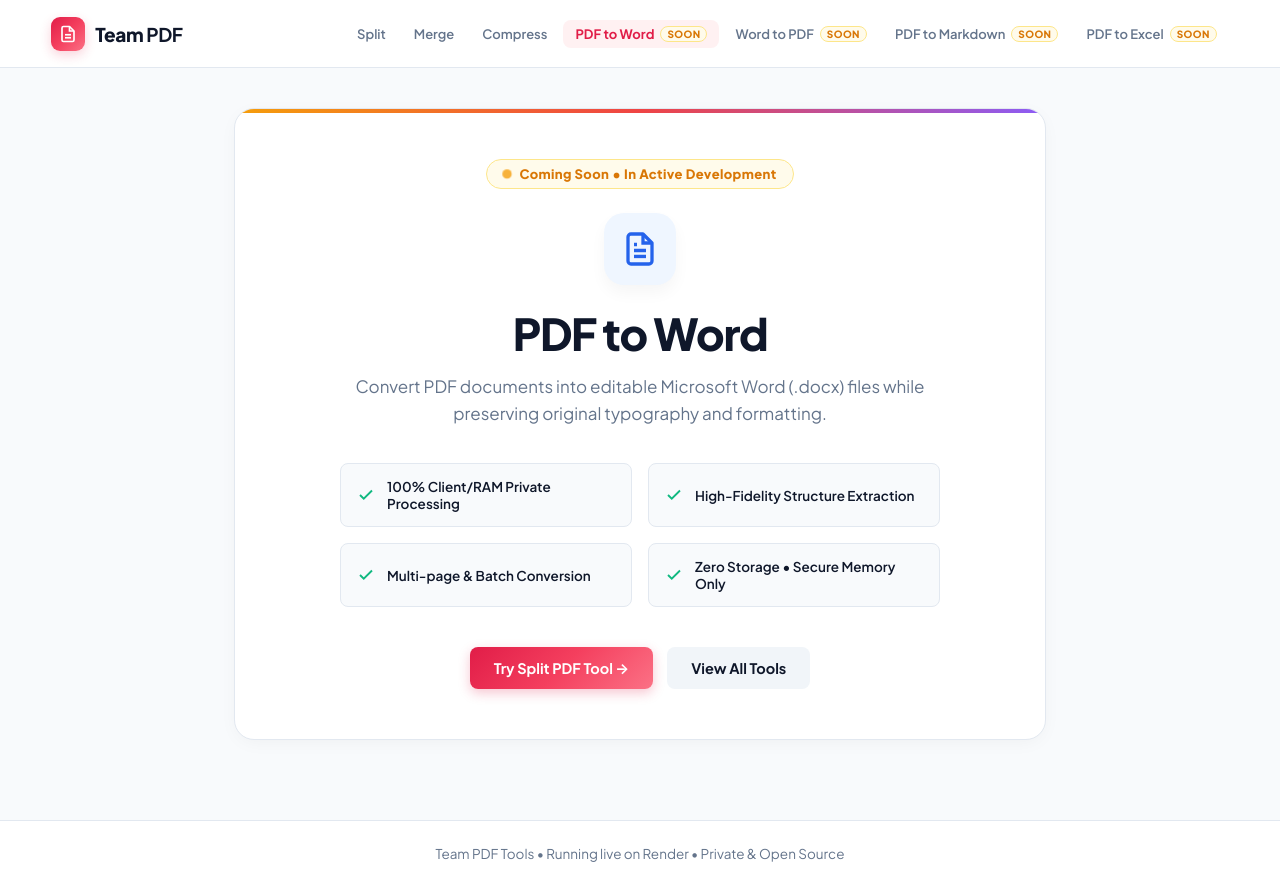
After one commit to deepakpawar1010-tech/team-pdf-tools, a Flask app: page /pdf-to-word in a window 1280 px wide. The commit adds this page. Run offline with Flask 3, Linux system fonts and the light colour scheme; some libraries are stand-ins or nearby versions.

Commit message:
Add Coming Soon tabs and preview pages for PDF to Word, Word to PDF, PDF to Markdown, and PDF to Excel

```diff
--- a/app.py
+++ b/app.py
@@ -33,11 +33,41 @@ def home():
     return render_template("home.html")
 
 
+COMING_SOON = {
+    "pdf-to-word": {
+        "title": "PDF to Word",
+        "description": "Convert PDF documents into editable Microsoft Word (.docx) files while preserving original typography and formatting.",
+        "badge": "DOCX Conversion",
+        "icon": "word"
+    },
+    "word-to-pdf": {
+        "title": "Word to PDF",
+        "description": "Convert Microsoft Word documents directly into high-fidelity, standardized PDF documents.",
+        "badge": "DOCX to PDF",
+        "icon": "word-to-pdf"
+    },
+    "pdf-to-markdown": {
+        "title": "PDF to Markdown",
+        "description": "Extract structured text, headers, lists, and tables into clean, LLM-ready Markdown (.md) documents.",
+        "badge": "Markdown / AI Ready",
+        "icon": "markdown"
+    },
+    "pdf-to-excel": {
+        "title": "PDF to Excel",
+        "description": "Automatically detect tabular data and financial statements in PDFs and export them directly to Excel (.xlsx) spreadsheets.",
+        "badge": "Spreadsheet OCR",
+        "icon": "excel"
+    }
+}
+
+
 @app.get("/<tool>")
 def tool_page(tool: str):
-    if tool not in {"merge", "split", "compress"}:
-        return "Page not found", 404
-    return render_template("tool.html", tool=tool)
+    if tool in {"merge", "split", "compress"}:
+        return render_template("tool.html", tool=tool)
+    if tool in COMING_SOON:
+        return render_template("coming_soon.html", tool=tool, info=COMING_SOON[tool])
+    return "Page not found", 404
 
 
 @app.post("/api/info")
--- /dev/null
+++ b/templates/coming_soon.html
@@ -0,0 +1,358 @@
+<!doctype html>
+<html lang="en">
+<head>
+  <meta charset="utf-8">
+  <meta name="viewport" content="width=device-width, initial-scale=1">
+  <title>{{ info.title }} — Coming Soon · Team PDF Studio</title>
+  <link rel="preconnect" href="https://fonts.googleapis.com">
+  <link rel="preconnect" href="https://fonts.gstatic.com" crossorigin>
+  <link href="https://fonts.googleapis.com/css2?family=Plus+Jakarta+Sans:wght@400;500;600;700;800&display=swap" rel="stylesheet">
+  <style>
+    :root {
+      --bg: #f8fafc;
+      --card-bg: #ffffff;
+      --border: #e2e8f0;
+      --text: #0f172a;
+      --text-muted: #64748b;
+      --primary: #e11d48;
+      --gradient: linear-gradient(135deg, #e11d48 0%, #f43f5e 50%, #fb7185 100%);
+      --amber: #d97706;
+      --amber-bg: #fffbeb;
+      --amber-border: #fef3c7;
+      --radius-lg: 20px;
+      --radius-md: 12px;
+      --radius-sm: 8px;
+    }
+
+    * { box-sizing: border-box; margin: 0; padding: 0; }
+    body {
+      font-family: 'Plus Jakarta Sans', system-ui, -apple-system, sans-serif;
+      background-color: var(--bg);
+      color: var(--text);
+      min-height: 100vh;
+      display: flex;
+      flex-direction: column;
+      -webkit-font-smoothing: antialiased;
+    }
+
+    header {
+      position: sticky;
+      top: 0;
+      z-index: 50;
+      height: 68px;
+      background: rgba(255, 255, 255, 0.9);
+      backdrop-filter: blur(16px);
+      border-bottom: 1px solid var(--border);
+      display: flex;
+      align-items: center;
+      justify-content: space-between;
+      padding: 0 max(20px, 4vw);
+    }
+
+    .brand {
+      display: flex;
+      align-items: center;
+      gap: 10px;
+      font-weight: 800;
+      font-size: 19px;
+      color: var(--text);
+      text-decoration: none;
+      letter-spacing: -0.02em;
+    }
+
+    .brand-icon {
+      width: 34px;
+      height: 34px;
+      background: var(--gradient);
+      border-radius: 9px;
+      display: grid;
+      place-items: center;
+      color: white;
+      box-shadow: 0 4px 12px rgba(225, 29, 72, 0.2);
+    }
+    .brand-icon svg { width: 18px; height: 18px; stroke-width: 2.2; }
+
+    nav { display: flex; gap: 4px; align-items: center; flex-wrap: wrap; }
+    nav a {
+      color: var(--text-muted);
+      text-decoration: none;
+      font-weight: 600;
+      font-size: 13px;
+      padding: 6px 12px;
+      border-radius: var(--radius-sm);
+      display: inline-flex;
+      align-items: center;
+      gap: 6px;
+      transition: all 0.15s ease;
+    }
+    nav a:hover { color: var(--text); background: #f1f5f9; }
+    nav a.active {
+      color: var(--primary);
+      background: #fff1f2;
+      font-weight: 700;
+    }
+
+    .soon-badge {
+      font-size: 10px;
+      font-weight: 800;
+      text-transform: uppercase;
+      letter-spacing: 0.04em;
+      background: var(--amber-bg);
+      color: var(--amber);
+      border: 1px solid #fde68a;
+      padding: 1px 6px;
+      border-radius: 9999px;
+    }
+
+    main {
+      flex: 1;
+      max-width: 860px;
+      width: 100%;
+      margin: 40px auto 80px;
+      padding: 0 24px;
+      display: flex;
+      flex-direction: column;
+      align-items: center;
+      text-align: center;
+    }
+
+    .coming-card {
+      background: var(--card-bg);
+      border: 1px solid var(--border);
+      border-radius: var(--radius-lg);
+      padding: 50px 36px;
+      width: 100%;
+      box-shadow: 0 4px 20px -4px rgba(15, 23, 42, 0.05);
+      position: relative;
+      overflow: hidden;
+    }
+
+    .coming-card::before {
+      content: '';
+      position: absolute;
+      top: 0;
+      left: 0;
+      right: 0;
+      height: 4px;
+      background: linear-gradient(90deg, #f59e0b, #ef4444, #8b5cf6);
+    }
+
+    .hero-badge {
+      display: inline-flex;
+      align-items: center;
+      gap: 8px;
+      background: var(--amber-bg);
+      color: var(--amber);
+      border: 1px solid #fde68a;
+      padding: 6px 16px;
+      border-radius: 9999px;
+      font-size: 13px;
+      font-weight: 800;
+      letter-spacing: 0.03em;
+      margin-bottom: 24px;
+    }
+
+    .hero-badge span {
+      width: 8px;
+      height: 8px;
+      background: #f59e0b;
+      border-radius: 50%;
+      animation: pulse 1.8s infinite;
+    }
+
+    @keyframes pulse {
+      0%, 100% { transform: scale(1); opacity: 1; }
+      50% { transform: scale(1.4); opacity: 0.5; }
+    }
+
+    .tool-icon-wrapper {
+      width: 72px;
+      height: 72px;
+      border-radius: 20px;
+      margin: 0 auto 20px;
+      display: grid;
+      place-items: center;
+      box-shadow: 0 8px 16px rgba(0, 0, 0, 0.04);
+    }
+
+    .icon-word { background: #eff6ff; color: #2563eb; }
+    .icon-excel { background: #f0fdf4; color: #16a34a; }
+    .icon-markdown { background: #faf5ff; color: #9333ea; }
+    .icon-word-to-pdf { background: #fef2f2; color: #dc2626; }
+
+    .tool-icon-wrapper svg { width: 36px; height: 36px; stroke-width: 2.2; }
+
+    h1 {
+      font-size: clamp(30px, 4.5vw, 44px);
+      font-weight: 800;
+      letter-spacing: -0.03em;
+      margin-bottom: 12px;
+      color: var(--text);
+    }
+
+    p.lead {
+      font-size: 17px;
+      color: var(--text-muted);
+      line-height: 1.6;
+      max-width: 580px;
+      margin: 0 auto 36px;
+    }
+
+    .features-list {
+      display: grid;
+      grid-template-columns: repeat(2, 1fr);
+      gap: 16px;
+      max-width: 600px;
+      margin: 0 auto 40px;
+      text-align: left;
+    }
+
+    .feature-point {
+      background: #f8fafc;
+      border: 1px solid var(--border);
+      border-radius: var(--radius-sm);
+      padding: 14px 16px;
+      display: flex;
+      align-items: center;
+      gap: 12px;
+      font-size: 13.5px;
+      font-weight: 600;
+      color: var(--text);
+    }
+
+    .feature-point svg {
+      width: 18px;
+      height: 18px;
+      color: #10b981;
+      flex-shrink: 0;
+    }
+
+    .action-group {
+      display: flex;
+      gap: 14px;
+      justify-content: center;
+      flex-wrap: wrap;
+    }
+
+    .btn-primary {
+      background: var(--gradient);
+      color: white;
+      text-decoration: none;
+      font-weight: 700;
+      font-size: 14.5px;
+      padding: 12px 24px;
+      border-radius: var(--radius-sm);
+      display: inline-flex;
+      align-items: center;
+      gap: 8px;
+      box-shadow: 0 4px 12px rgba(225, 29, 72, 0.25);
+      transition: all 0.2s ease;
+    }
+    .btn-primary:hover {
+      transform: translateY(-1px);
+      box-shadow: 0 6px 16px rgba(225, 29, 72, 0.35);
+    }
+
+    .btn-secondary {
+      background: #f1f5f9;
+      color: var(--text);
+      text-decoration: none;
+      font-weight: 700;
+      font-size: 14.5px;
+      padding: 12px 24px;
+      border-radius: var(--radius-sm);
+      transition: background 0.15s ease;
+    }
+    .btn-secondary:hover { background: #e2e8f0; }
+
+    footer {
+      border-top: 1px solid var(--border);
+      padding: 24px;
+      text-align: center;
+      color: var(--text-muted);
+      font-size: 13.5px;
+      background: white;
+    }
+
+    @media (max-width: 650px) {
+      .features-list { grid-template-columns: 1fr; }
+      .coming-card { padding: 36px 20px; }
+      header { height: auto; padding: 12px 16px; }
+      nav { margin-top: 8px; width: 100%; justify-content: flex-start; overflow-x: auto; padding-bottom: 4px; }
+    }
+  </style>
+</head>
+<body>
+  <header>
+    <a class="brand" href="/">
+      <div class="brand-icon">
+        <svg viewBox="0 0 24 24" fill="none" stroke="currentColor"><path stroke-linecap="round" stroke-linejoin="round" d="M14 2H6a2 2 0 0 0-2 2v16a2 2 0 0 0 2 2h12a2 2 0 0 0 2-2V8z"/><polyline points="14 2 14 8 20 8"/><line x1="16" y1="13" x2="8" y2="13"/><line x1="16" y1="17" x2="8" y2="17"/></svg>
+      </div>
+      <span>Team <b>PDF</b></span>
+    </a>
+    <nav>
+      <a href="/split">Split</a>
+      <a href="/merge">Merge</a>
+      <a href="/compress">Compress</a>
+      <a class="{% if tool=='pdf-to-word' %}active{% endif %}" href="/pdf-to-word">PDF to Word <span class="soon-badge">Soon</span></a>
+      <a class="{% if tool=='word-to-pdf' %}active{% endif %}" href="/word-to-pdf">Word to PDF <span class="soon-badge">Soon</span></a>
+      <a class="{% if tool=='pdf-to-markdown' %}active{% endif %}" href="/pdf-to-markdown">PDF to Markdown <span class="soon-badge">Soon</span></a>
+      <a class="{% if tool=='pdf-to-excel' %}active{% endif %}" href="/pdf-to-excel">PDF to Excel <span class="soon-badge">Soon</span></a>
+    </nav>
+  </header>
+
+  <main>
+    <div class="coming-card">
+      <div class="hero-badge">
+        <span></span>
+        Coming Soon &bull; In Active Development
+      </div>
+
+      <div class="tool-icon-wrapper {% if tool=='pdf-to-word' %}icon-word{% elif tool=='word-to-pdf' %}icon-word-to-pdf{% elif tool=='pdf-to-excel' %}icon-excel{% else %}icon-markdown{% endif %}">
+        {% if tool=='pdf-to-word' or tool=='word-to-pdf' %}
+        <svg viewBox="0 0 24 24" fill="none" stroke="currentColor"><path stroke-linecap="round" stroke-linejoin="round" d="M14 2H6a2 2 0 0 0-2 2v16a2 2 0 0 0 2 2h12a2 2 0 0 0 2-2V8z"/><polyline points="14 2 14 8 20 8"/><line x1="16" y1="13" x2="8" y2="13"/><line x1="16" y1="17" x2="8" y2="17"/><line x1="10" y1="9" x2="8" y2="9"/></svg>
+        {% elif tool=='pdf-to-excel' %}
+        <svg viewBox="0 0 24 24" fill="none" stroke="currentColor"><rect x="3" y="3" width="18" height="18" rx="2"/><path stroke-linecap="round" stroke-linejoin="round" d="M3 9h18M3 15h18M9 3v18M15 3v18"/></svg>
+        {% else %}
+        <svg viewBox="0 0 24 24" fill="none" stroke="currentColor"><rect x="3" y="5" width="18" height="14" rx="2"/><path stroke-linecap="round" stroke-linejoin="round" d="M7 15V9l3 3 3-3v6m4-6v6m0 0l-2-2m2 2l2-2"/></svg>
+        {% endif %}
+      </div>
+
+      <h1>{{ info.title }}</h1>
+      <p class="lead">{{ info.description }}</p>
+
+      <div class="features-list">
+        <div class="feature-point">
+          <svg viewBox="0 0 24 24" fill="none" stroke="currentColor" stroke-width="2.5"><polyline points="20 6 9 17 4 12"/></svg>
+          100% Client/RAM Private Processing
+        </div>
+        <div class="feature-point">
+          <svg viewBox="0 0 24 24" fill="none" stroke="currentColor" stroke-width="2.5"><polyline points="20 6 9 17 4 12"/></svg>
+          High-Fidelity Structure Extraction
+        </div>
+        <div class="feature-point">
+          <svg viewBox="0 0 24 24" fill="none" stroke="currentColor" stroke-width="2.5"><polyline points="20 6 9 17 4 12"/></svg>
+          Multi-page &amp; Batch Conversion
+        </div>
+        <div class="feature-point">
+          <svg viewBox="0 0 24 24" fill="none" stroke="currentColor" stroke-width="2.5"><polyline points="20 6 9 17 4 12"/></svg>
+          Zero Storage &bull; Secure Memory Only
+        </div>
+      </div>
+
+      <div class="action-group">
+        <a class="btn-primary" href="/split">
+          Try Split PDF Tool &rarr;
+        </a>
+        <a class="btn-secondary" href="/">
+          View All Tools
+        </a>
+      </div>
+    </div>
+  </main>
+
+  <footer>
+    Team PDF Tools &bull; Running live on Render &bull; Private &amp; Open Source
+  </footer>
+</body>
+</html>
```
Also changed, not shown: templates/home.html (+98 -7 lines), templates/tool.html (+22 -3 lines).
